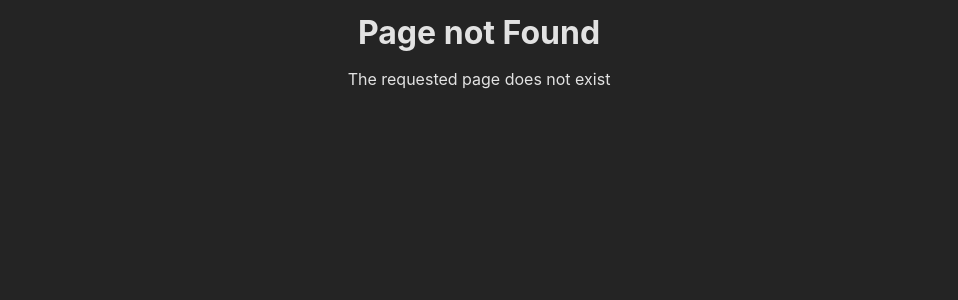
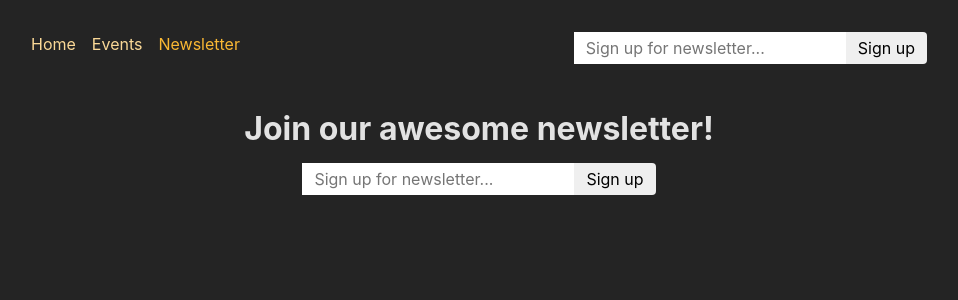
Before and after one commit to Shivam24S/React-Router-Dom-Project, a React (Vite) app: page /newsletter in a window 1280 px wide. Before the commit this address had no page. Shown: the top 300 px of the page, without its empty margins (161-1119 px from the left). Built offline with nearby package versions, Linux system fonts and the light colour scheme.

Commit message:
fetching data using defer for better user experience

```diff
--- a/src/App.jsx
+++ b/src/App.jsx
@@ -13,6 +13,9 @@
 import { eventLoader } from "./Pages/EventPage";
 import ErrorPage from "./Pages/ErrorPage";
 import { FormDataSenderAndUpdater } from "./components/EventForm";
+import NewsletterPage, {
+  action as newsletterAction,
+} from "./Pages/NewsletterPage";
 
 const router = createBrowserRouter([
   {
@@ -58,6 +61,11 @@
           },
         ],
       },
+      {
+        path: "newsletter",
+        element: <NewsletterPage />,
+        action: newsletterAction,
+      },
     ],
   },
 ]);
--- a/src/Pages/EventPage.jsx
+++ b/src/Pages/EventPage.jsx
@@ -1,48 +1,90 @@
-import { useLoaderData, json } from "react-router-dom";
+// import { useLoaderData, json } from "react-router-dom";
+
+// import EventsList from "../components/EventsList";
+
+// function EventPage() {
+//   const data = useLoaderData();
+//   const events = data.events;
+
+//   // handling error
+//   // if (data.isError) {
+//   //   return (
+//   //     <>
+//   //       <p>{data.message}</p>
+//   //     </>
+//   //   );
+//   // }
+
+//   return (
+//     <>
+//       <EventsList events={events} />
+//     </>
+//   );
+// }
+
+// export default EventPage;
+
+// // this is browser code it will run client side you can use anything but you cant use react hook inside
+// export async function eventLoader() {
+//   const response = await fetch("http://localhost:8080/events");
+
+//   if (!response.ok) {
+//     // i can  handle error like this
+//     // return { isError: true, message: "can't able fetch Data" };
+//     // or error element can also be shown if not in that element it can show parent error elements
+//     // another approach
+//     // throw new Response(JSON.stringify({ message: "failed to fetch Data" }), {
+//     //   status: 500,
+//     // });
+//     // another good way approach provided by react-router-dom
+//     throw json({ message: "failed to fetch Data" }, { status: 500 });
+//   } else {
+//     // const resData = await response.json();
+//     // return resData.events;
+
+//     // here i can retrieve data using this method also
+//     return response;
+//   }
+// }
+
+// now loading Data using defer method using defer we render page component which not depend
+// on datafetching so this is improve user experience after data fetching it will load all components
+
+import { useLoaderData, json, defer, Await } from "react-router-dom";
 
 import EventsList from "../components/EventsList";
+import { Suspense } from "react";
 
 function EventPage() {
-  const data = useLoaderData();
-  const events = data.events;
-
-  // handling error
-  // if (data.isError) {
-  //   return (
-  //     <>
-  //       <p>{data.message}</p>
-  //     </>
-  //   );
-  // }
+  const { events } = useLoaderData();
 
   return (
     <>
-      <EventsList events={events} />
+      <Suspense fallback={<p style={{ textAlign: "center" }}>Loading....</p>}>
+        <Await resolve={events}>
+          {(events) => <EventsList events={events} />}
+        </Await>
+      </Suspense>
     </>
   );
 }
 
 export default EventPage;
 
-// this is browser code it will run client side you can use anything but you cant use react hook inside
-export async function eventLoader() {
+export async function dataFetching() {
   const response = await fetch("http://localhost:8080/events");
 
   if (!response.ok) {
-    // i can  handle error like this
-    // return { isError: true, message: "can't able fetch Data" };
-    // or error element can also be shown if not in that element it can show parent error elements
-    // another approach
-    // throw new Response(JSON.stringify({ message: "failed to fetch Data" }), {
-    //   status: 500,
-    // });
-    // another good way approach provided by react-router-dom
     throw json({ message: "failed to fetch Data" }, { status: 500 });
   } else {
-    // const resData = await response.json();
-    // return resData.events;
-
-    // here i can retrieve data using this method also
-    return response;
+    // if we using defer we have to convert in json format
+    const resData = await response.json();
+    return resData.events;
   }
 }
+
+export function eventLoader() {
+  return defer({
+    events: dataFetching(),
+  });
+}
--- /dev/null
+++ b/src/Pages/NewsletterPage.jsx
@@ -0,0 +1,21 @@
+import NewsletterSignup from "../components/NewsletterSignup";
+import PageContent from "../components/ErrorPageContent";
+
+function NewsletterPage() {
+  return (
+    <PageContent title="Join our awesome newsletter!">
+      <NewsletterSignup />
+    </PageContent>
+  );
+}
+
+export default NewsletterPage;
+
+export async function action({ request }) {
+  const data = await request.formData();
+  const email = data.get("email");
+
+  // send to backend newsletter server ...
+  console.log(email);
+  return { message: "Signup successful!" };
+}
--- a/src/components/MainNavigation.jsx
+++ b/src/components/MainNavigation.jsx
@@ -1,5 +1,7 @@
 import { NavLink } from "react-router-dom";
+
 import classes from "./MainNavigation.module.css";
+import NewsletterSignup from "./NewsletterSignup";
 
 function MainNavigation() {
   return (
@@ -8,10 +10,10 @@
         <ul className={classes.list}>
           <li>
             <NavLink
-              className={({ isActive }) => {
-                isActive ? classes.list : undefined;
-              }}
               to="/"
+              className={({ isActive }) =>
+                isActive ? classes.active : undefined
+              }
               end
             >
               Home
@@ -19,16 +21,27 @@
           </li>
           <li>
             <NavLink
-              className={({ isActive }) => {
-                isActive ? classes.active : undefined;
-              }}
               to="/events"
+              className={({ isActive }) =>
+                isActive ? classes.active : undefined
+              }
             >
               Events
             </NavLink>
           </li>
+          <li>
+            <NavLink
+              to="/newsletter"
+              className={({ isActive }) =>
+                isActive ? classes.active : undefined
+              }
+            >
+              Newsletter
+            </NavLink>
+          </li>
         </ul>
       </nav>
+      <NewsletterSignup />
     </header>
   );
 }
--- /dev/null
+++ b/src/components/NewsletterSignup.jsx
@@ -0,0 +1,32 @@
+import { useFetcher, Form } from "react-router-dom";
+import classes from "./NewsletterSignup.module.css";
+import { useEffect } from "react";
+
+function NewsletterSignup() {
+  // using fetcher we can use method but we can stop rendering or routing that component
+  const fetcher = useFetcher();
+
+  const { data, state } = fetcher;
+  useEffect(() => {
+    if (state === "idle" && data && data.message) {
+      window.alert(data.message);
+    }
+  }, [state, data]);
+
+  return (
+    <fetcher.Form
+      method="post"
+      action="/newsletter"
+      className={classes.newsletter}
+    >
+      <input
+        type="email"
+        placeholder="Sign up for newsletter..."
+        aria-label="Sign up for newsletter"
+      />
+      <button>Sign up</button>
+    </fetcher.Form>
+  );
+}
+
+export default NewsletterSignup;
--- /dev/null
+++ b/src/components/NewsletterSignup.module.css
@@ -0,0 +1,18 @@
+.newsletter input,
+.newsletter button {
+  font: inherit;
+  padding: 0.25rem 0.75rem;
+  border-radius: 0;
+  border: none;
+}
+
+.newsletter button {
+  border-top-right-radius: 4px;
+  border-bottom-right-radius: 4px;
+  cursor: pointer;
+}
+
+.newsletter button:hover {
+  background-color: var(--color-primary-300);
+  color: var(--color-gray-800);
+}
```
Also changed, not shown: 1 other file (tests, documents, lock files or other folders).
